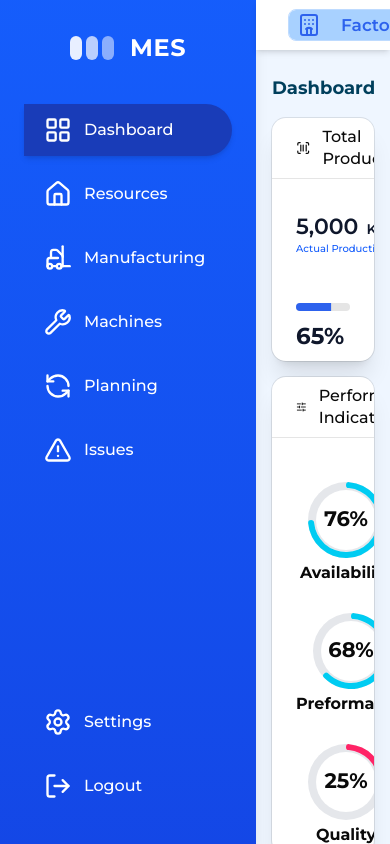
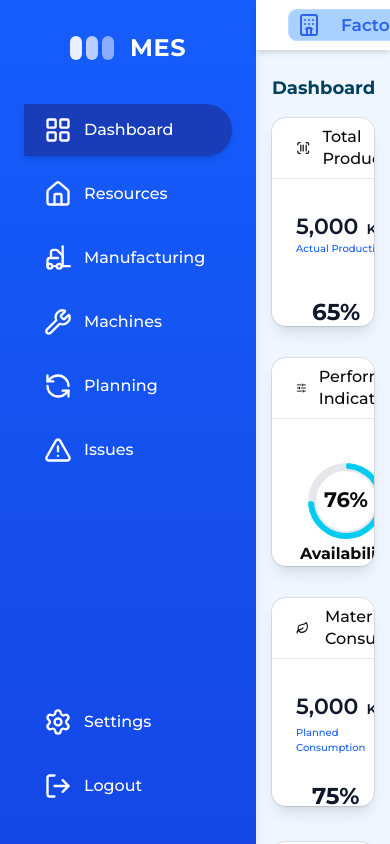
Before and after one commit to khaled-17/mes-dashboard, a Next.js app: page / in a window 390 px wide. Shown: the top 844 px of the page. Built offline with nearby package versions, Linux system fonts and the light colour scheme.

Commit message:
fix dashboard responsiveness

```diff
--- a/components/ui/card.tsx
+++ b/components/ui/card.tsx
@@ -12,7 +12,7 @@ function Card({
       data-slot="card"
       data-size={size}
       className={cn(
-        "group/card flex flex-col gap-4 shadow-xl overflow-hidden rounded-xl bg-card py-2 text-sm text-card-foreground ring-1 ring-foreground/10 has-data-[slot=card-footer]:pb-0 has-[>img:first-child]:pt-0 data-[size=sm]:gap-3 data-[size=sm]:py-3 data-[size=sm]:has-data-[slot=card-footer]:pb-0 *:[img:first-child]:rounded-t-xl *:[img:last-child]:rounded-b-xl",
+        "group/card flex flex-col gap-4 shadow-lg overflow-hidden rounded-xl bg-card py-2 text-sm text-card-foreground ring-1 ring-foreground/10 has-data-[slot=card-footer]:pb-0 has-[>img:first-child]:pt-0 data-[size=sm]:gap-3 data-[size=sm]:py-3 data-[size=sm]:has-data-[slot=card-footer]:pb-0 *:[img:first-child]:rounded-t-xl *:[img:last-child]:rounded-b-xl",
         className
       )}
       {...props}
--- a/view/Home/components/TableCard/TableCard.tsx
+++ b/view/Home/components/TableCard/TableCard.tsx
@@ -30,6 +30,7 @@ function TableCard() {
             <span className="text-[16px]">Current Activity</span>
           </CardTitle>
 
+          <div className="pr-12">
             <Tabs defaultValue="Function">
               <TabsList
                 variant="underline"
@@ -67,6 +68,7 @@ function TableCard() {
                 </TabsTrigger>
               </TabsList>
             </Tabs>
+          </div>
         </CardHeader>
 
         <CardContent className="min-w-0 overflow-x-auto px-4 pb-6 pt-4 sm:px-6 lg:px-10">
--- a/view/Home/components/TopCards/TopCards.tsx
+++ b/view/Home/components/TopCards/TopCards.tsx
@@ -6,7 +6,7 @@ import Charts from "./charts";
 export default function TopCards() {
   return (
     <>
-      <Card className="min-w-0 flex-1 basis-full sm:basis-[calc(50%-0.75rem)] xl:basis-[calc(33.333%-1rem)]">
+      <Card className="min-w-0 h-52 flex-1 basis-full sm:basis-[calc(50%-0.75rem)] xl:basis-[calc(27%-1rem)]">
         <CardHeader className="px-6">
           <CardTitle className="flex items-center gap-3 ">
             <ScanBarcode className="w-5 h-5" />
@@ -45,11 +45,11 @@ export default function TopCards() {
           </div>
 
           {/* Progress Bar */}
-          <div className="flex flex-wrap items-center gap-4">
+          <div className="flex items-center gap-4">
             <Progress
               value={65}
               style={{ "--progress": 65 } as React.CSSProperties}
-              className="h-2 w-full max-w-60 bg-border progress-animate"
+              className="h-2 w-full bg-border progress-animate"
             />
 
             <span className="text-[23px] font-bold text-slate-900 -mt-1.75">
@@ -59,7 +59,7 @@ export default function TopCards() {
         </CardContent>
       </Card>
 
-      <Card className="min-w-0 flex-1 basis-full lg:basis-[calc(50%-0.75rem)] xl:basis-[calc(33.333%-1rem)]">
+      <Card className="min-w-0 h-52 flex-1 basis-full lg:basis-[calc(50%-0.75rem)] xl:basis-[calc(40%-1rem)]">
         <CardHeader className="px-6">
           <CardTitle className="flex items-center gap-3 ">
             <SlidersHorizontal className="w-5 h-5" />
@@ -72,7 +72,7 @@ export default function TopCards() {
         </CardContent>
       </Card>
 
-      <Card className="min-w-0 flex-1 basis-full sm:basis-[calc(50%-0.75rem)] xl:basis-[calc(33.333%-1rem)]">
+      <Card className="min-w-0 h-52 flex-1 basis-full sm:basis-[calc(50%-0.75rem)] xl:basis-[calc(27%-1rem)]">
         <CardHeader className="px-6">
           <CardTitle className="flex items-center gap-4 ">
             <Leaf className="w-5 h-5" />
@@ -111,11 +111,11 @@ export default function TopCards() {
           </div>
 
           {/* Progress Bar */}
-          <div className="flex flex-wrap items-center gap-4">
+          <div className="flex items-center gap-4">
             <Progress
               value={75}
               style={{ "--progress": 75 } as React.CSSProperties}
-              className="h-2 w-full max-w-60 bg-border progress-animate"
+              className="h-2 w-full bg-border progress-animate"
             />
 
             <span className="text-[23px] font-bold text-slate-900 -mt-1.75">
--- a/view/Home/index.tsx
+++ b/view/Home/index.tsx
@@ -5,14 +5,14 @@ import SideCard from "./components/side Card/SideCard";
 
 export default function HomeView() {
   return (
-    <div className="mx-auto w-full max-w-[1600px] min-w-0">
+    <div className="mx-auto w-full max-w-400 min-w-0">
       <p className="mb-4 mt-2 text-lg font-bold text-[#003F5C] sm:mt-4">
         Dashboard
       </p>
 
-      <div className="flex min-w-0 flex-col gap-6 xl:flex-row">
-        <div className="flex min-w-0 flex-1 flex-col gap-6">
-          <div className="flex min-w-0 flex-wrap gap-4 lg:gap-6">
+      <div className="flex min-w-0 flex-col gap-7 xl:flex-row">
+        <div className="flex min-w-0 flex-1 flex-col gap-9">
+          <div className="flex min-w-0 flex-wrap gap-8 lg:gap-7">
             <TopCards />
           </div>
           <TableCard />
```
Lines whose indentation alone changed are shown as unchanged.
